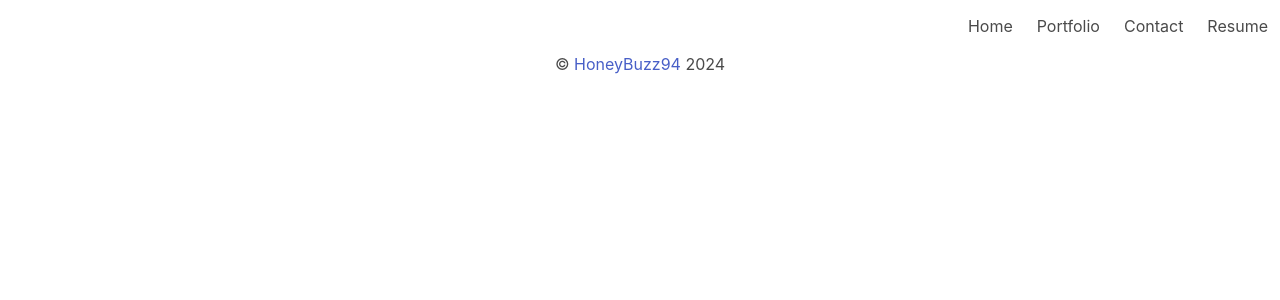
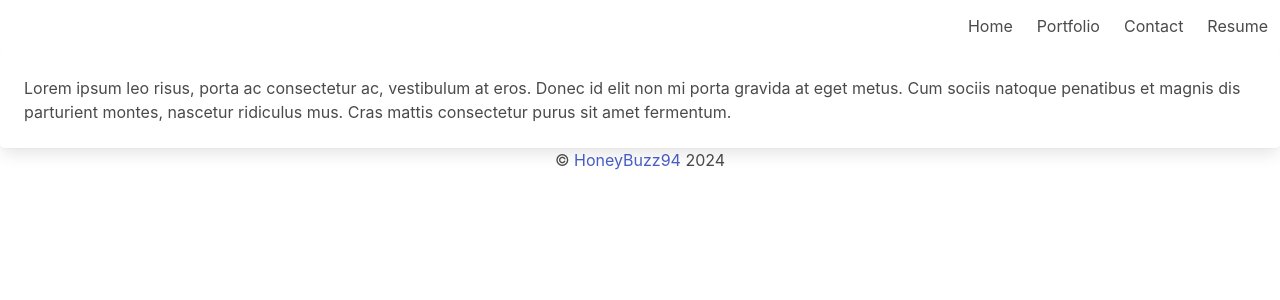
Before and after one commit to HoneyBuzz94/sjg-portfolio, a React (Vite) app: page / in a window 1280 px wide. Shown: the top 300 px of the page. Built offline with nearby package versions, Linux system fonts and the light colour scheme.

Commit message:
Created home page

```diff
--- a/index.html
+++ b/index.html
@@ -4,6 +4,7 @@
     <meta charset="UTF-8" />
     <meta name="viewport" content="width=device-width, initial-scale=1.0" />
     <title>Sam Grow's Portfolio</title>
+    <link rel="icon" type="image/x-icon" href="/images/HoneyBuzz94 Logo (small).png">
     <link rel="stylesheet" href="https://cdn.jsdelivr.net/npm/bulma@0.9.4/css/bulma.min.css">
   </head>
   <body>
--- a/src/main.jsx
+++ b/src/main.jsx
@@ -1,18 +1,25 @@
-import React from 'react'
-import ReactDOM from 'react-dom/client'
-import { createBrowserRouter, RouterProvider } from 'react-router-dom'
+import React from "react";
+import ReactDOM from "react-dom/client";
+import { createBrowserRouter, RouterProvider } from "react-router-dom";
 
-import App from './App.jsx'
-import ErrorPage from './pages/ErrorPage.jsx'
+import App from "./App.jsx";
+import ErrorPage from "./pages/ErrorPage.jsx";
+import HomePage from "./pages/HomePage.jsx";
 
 const router = createBrowserRouter([
   {
-    path: '/',
+    path: "/",
     element: <App />,
-    errorElement: <ErrorPage />
-  }
+    errorElement: <ErrorPage />,
+    children: [
+      {
+        index: true,
+        element: <HomePage />,
+      },
+    ],
+  },
 ]);
 
-ReactDOM.createRoot(document.getElementById('root')).render(
+ReactDOM.createRoot(document.getElementById("root")).render(
   <RouterProvider router={router} />
 );
--- /dev/null
+++ b/src/pages/HomePage.jsx
@@ -0,0 +1,14 @@
+export default function HomePage() {
+  return (
+    <div class="card is-6">
+      <div class="card-content">
+        <div class="content">
+          Lorem ipsum leo risus, porta ac consectetur ac, vestibulum at eros.
+          Donec id elit non mi porta gravida at eget metus. Cum sociis natoque
+          penatibus et magnis dis parturient montes, nascetur ridiculus mus.
+          Cras mattis consectetur purus sit amet fermentum.
+        </div>
+      </div>
+    </div>
+  );
+}
```
Also changed, not shown: images/HoneyBuzz94 Logo (small).png (added).
